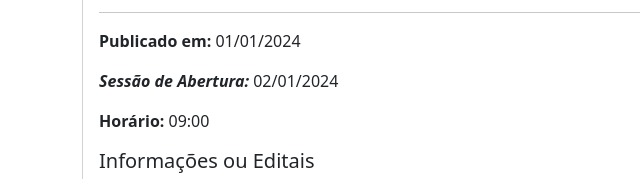
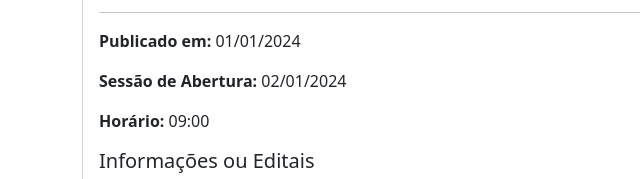
Before and after one commit to luanleandronogueira/EstudoJquery, a plain HTML site: page card_lista_aviso_licitacao.html in a window 1280 px wide. Shown: the part 1084-1263 px from the top of the page, 0-640 px from the left. Drawn offline with nearby package versions, Linux system fonts and the light colour scheme.

Commit message:
atualização

```diff
--- a/card_lista_aviso_licitacao.html
+++ b/card_lista_aviso_licitacao.html
@@ -68,7 +68,7 @@
                           <p class="card-text"><strong>Objeto: </strong>Contratação de empresa especializada em confecção de camisas estilizadas e fardamentos especializada para épocas onde o inverno é rigoroso. Lorem ipsum dolor sit amet consectetur adipisicing elit. Deserunt, sequi! Tempora iste cumque maiores, provident magni quidem repellat, alias voluptates iusto sit id. Sequi facere consectetur distinctio quas eaque quia</p>
                           <hr>
                             <p><strong>Publicado em: </strong>01/01/2024</p>
-                            <p><strong><em>Sessão de Abertura: </em></strong>02/01/2024</p>
+                            <p><strong>Sessão de Abertura: </strong>02/01/2024</p>
                             <p><strong>Horário: </strong> 09:00</p>
                             <h5>Informações ou Editais</h5>
                             <ul>
```
